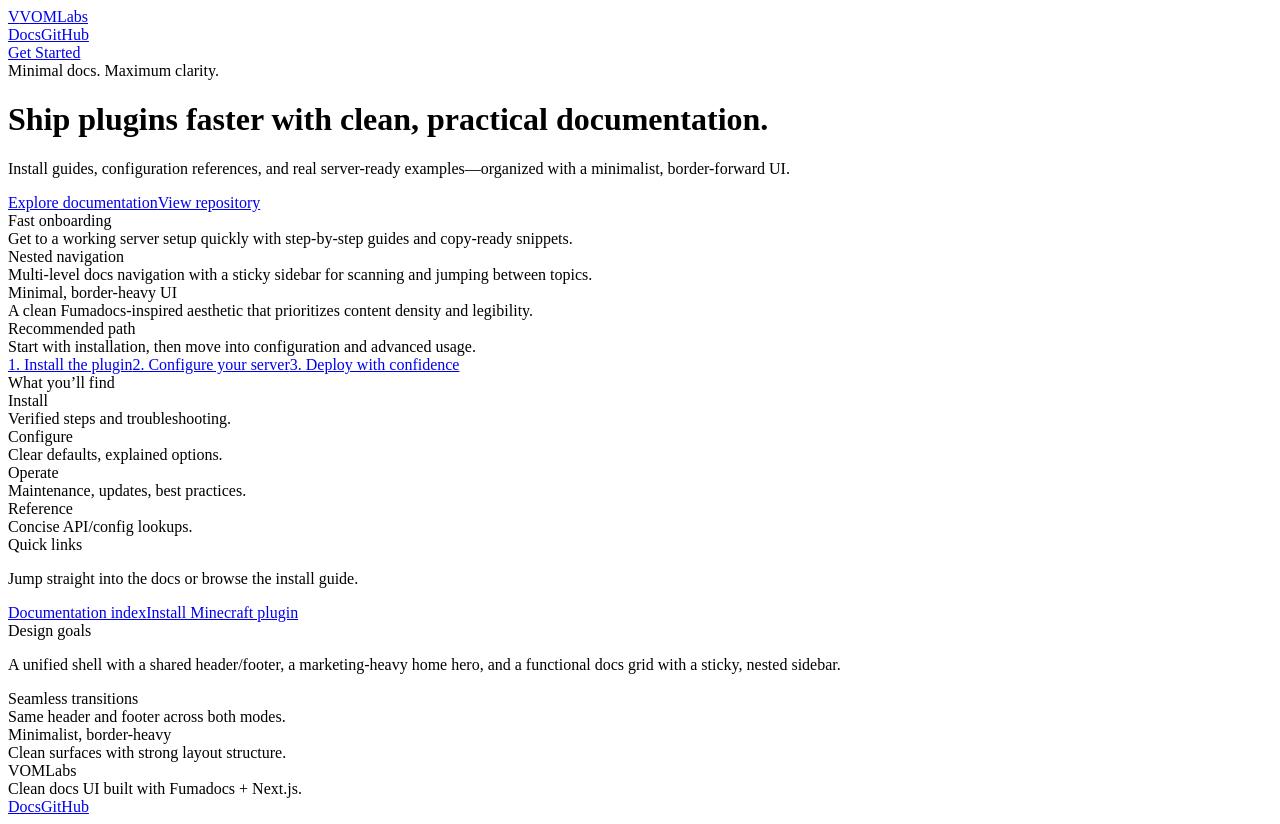
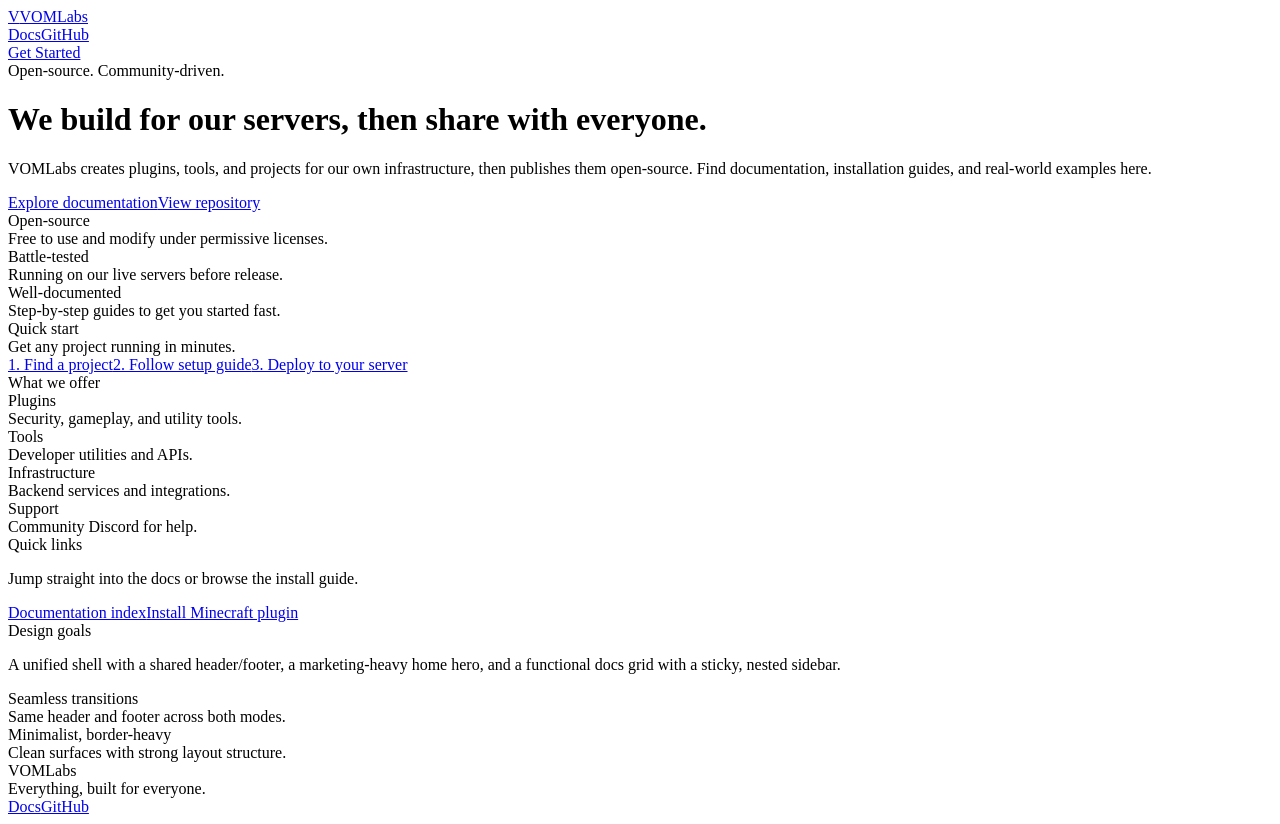
Before and after one commit to VOMLabs/docs, a Next.js app: page / in a window 1280 px wide. Built offline with nearby package versions, Linux system fonts and the light colour scheme; no server answers.

Commit message:
chore: update homepage content to reflect VOMLabs broad focus

```diff
--- a/app/(home)/layout.tsx
+++ b/app/(home)/layout.tsx
@@ -3,7 +3,7 @@
 
 export const metadata: Metadata = {
   title: "VOMLabs Documentation",
-  description: "The documentation of VOMLabs",
+  description: "Documentation for VOMLabs projects - plugins, tools, and more.",
 };
 
 export default function Layout({ children }: LayoutProps<"/">) {
--- a/components/unified-layout.tsx
+++ b/components/unified-layout.tsx
@@ -73,15 +73,15 @@
               <div className="mx-auto max-w-2xl text-center">
                 <div className="inline-flex items-center gap-2 rounded-full border bg-background px-3 py-1 text-xs text-fd-muted-foreground">
                   <span className="inline-flex size-1.5 rounded-full bg-fd-primary" />
-                  Minimal docs. Maximum clarity.
+                  Open-source. Community-driven.
                 </div>
                 <h1 className="mt-6 text-4xl md:text-6xl font-semibold tracking-tight">
-                  Ship plugins faster with clean, practical documentation.
+                  We build for our servers, then share with everyone.
                 </h1>
                 <p className="mt-5 text-base md:text-lg text-fd-muted-foreground">
-                  Install guides, configuration references, and real
-                  server-ready examples—organized with a minimalist,
-                  border-forward UI.
+                  VOMLabs creates plugins, tools, and projects for our own infrastructure,
+                  then publishes them open-source. Find documentation, installation guides,
+                  and real-world examples here.
                 </p>
 
                 <div className="mt-8 flex flex-col sm:flex-row items-center justify-center gap-3">
@@ -104,26 +104,21 @@
 
               <div className="mt-12 grid gap-4 md:grid-cols-3">
                 <div className="rounded-xl border bg-background p-5">
-                  <div className="text-sm font-medium">Fast onboarding</div>
+                  <div className="text-sm font-medium">Open-source</div>
                   <div className="mt-2 text-sm text-fd-muted-foreground">
-                    Get to a working server setup quickly with step-by-step
-                    guides and copy-ready snippets.
+                    Free to use and modify under permissive licenses.
                   </div>
                 </div>
                 <div className="rounded-xl border bg-background p-5">
-                  <div className="text-sm font-medium">Nested navigation</div>
+                  <div className="text-sm font-medium">Battle-tested</div>
                   <div className="mt-2 text-sm text-fd-muted-foreground">
-                    Multi-level docs navigation with a sticky sidebar for
-                    scanning and jumping between topics.
+                    Running on our live servers before release.
                   </div>
                 </div>
                 <div className="rounded-xl border bg-background p-5">
-                  <div className="text-sm font-medium">
-                    Minimal, border-heavy UI
-                  </div>
+                  <div className="text-sm font-medium">Well-documented</div>
                   <div className="mt-2 text-sm text-fd-muted-foreground">
-                    A clean Fumadocs-inspired aesthetic that prioritizes content
-                    density and legibility.
+                    Step-by-step guides to get you started fast.
                   </div>
                 </div>
               </div>
@@ -131,57 +126,56 @@
               <div className="mt-10 rounded-2xl border bg-background overflow-hidden">
                 <div className="grid md:grid-cols-12">
                   <div className="md:col-span-5 border-b md:border-b-0 md:border-r p-6">
-                    <div className="text-sm font-medium">Recommended path</div>
+                    <div className="text-sm font-medium">Quick start</div>
                     <div className="mt-2 text-sm text-fd-muted-foreground">
-                      Start with installation, then move into configuration and
-                      advanced usage.
+                      Get any project running in minutes.
                     </div>
                     <div className="mt-4 flex flex-col gap-2 text-sm">
                       <Link
                         href="/docs"
                         className="rounded-md border px-3 py-2 hover:bg-fd-muted transition-colors"
                       >
-                        1. Install the plugin
+                        1. Find a project
                       </Link>
                       <Link
                         href="/docs"
                         className="rounded-md border px-3 py-2 hover:bg-fd-muted transition-colors"
                       >
-                        2. Configure your server
+                        2. Follow setup guide
                       </Link>
                       <Link
                         href="/docs"
                         className="rounded-md border px-3 py-2 hover:bg-fd-muted transition-colors"
                       >
-                        3. Deploy with confidence
+                        3. Deploy to your server
                       </Link>
                     </div>
                   </div>
                   <div className="md:col-span-7 p-6">
-                    <div className="text-sm font-medium">What you’ll find</div>
+                    <div className="text-sm font-medium">What we offer</div>
                     <div className="mt-2 grid gap-3 sm:grid-cols-2 text-sm">
                       <div className="rounded-lg border p-4">
-                        <div className="font-medium">Install</div>
+                        <div className="font-medium">Plugins</div>
                         <div className="mt-1 text-fd-muted-foreground">
-                          Verified steps and troubleshooting.
+                          Security, gameplay, and utility tools.
                         </div>
                       </div>
                       <div className="rounded-lg border p-4">
-                        <div className="font-medium">Configure</div>
+                        <div className="font-medium">Tools</div>
                         <div className="mt-1 text-fd-muted-foreground">
-                          Clear defaults, explained options.
+                          Developer utilities and APIs.
                         </div>
                       </div>
                       <div className="rounded-lg border p-4">
-                        <div className="font-medium">Operate</div>
+                        <div className="font-medium">Infrastructure</div>
                         <div className="mt-1 text-fd-muted-foreground">
-                          Maintenance, updates, best practices.
+                          Backend services and integrations.
                         </div>
                       </div>
                       <div className="rounded-lg border p-4">
-                        <div className="font-medium">Reference</div>
+                        <div className="font-medium">Support</div>
                         <div className="mt-1 text-fd-muted-foreground">
-                          Concise API/config lookups.
+                          Community Discord for help.
                         </div>
                       </div>
                     </div>
@@ -242,7 +236,7 @@
             <div className="text-sm">
               <div className="font-medium">{appName}</div>
               <div className="text-fd-muted-foreground">
-                Clean docs UI built with Fumadocs + Next.js.
+                Everything, built for everyone.
               </div>
             </div>
             <div className="flex items-center gap-2 text-sm text-fd-muted-foreground">
```
